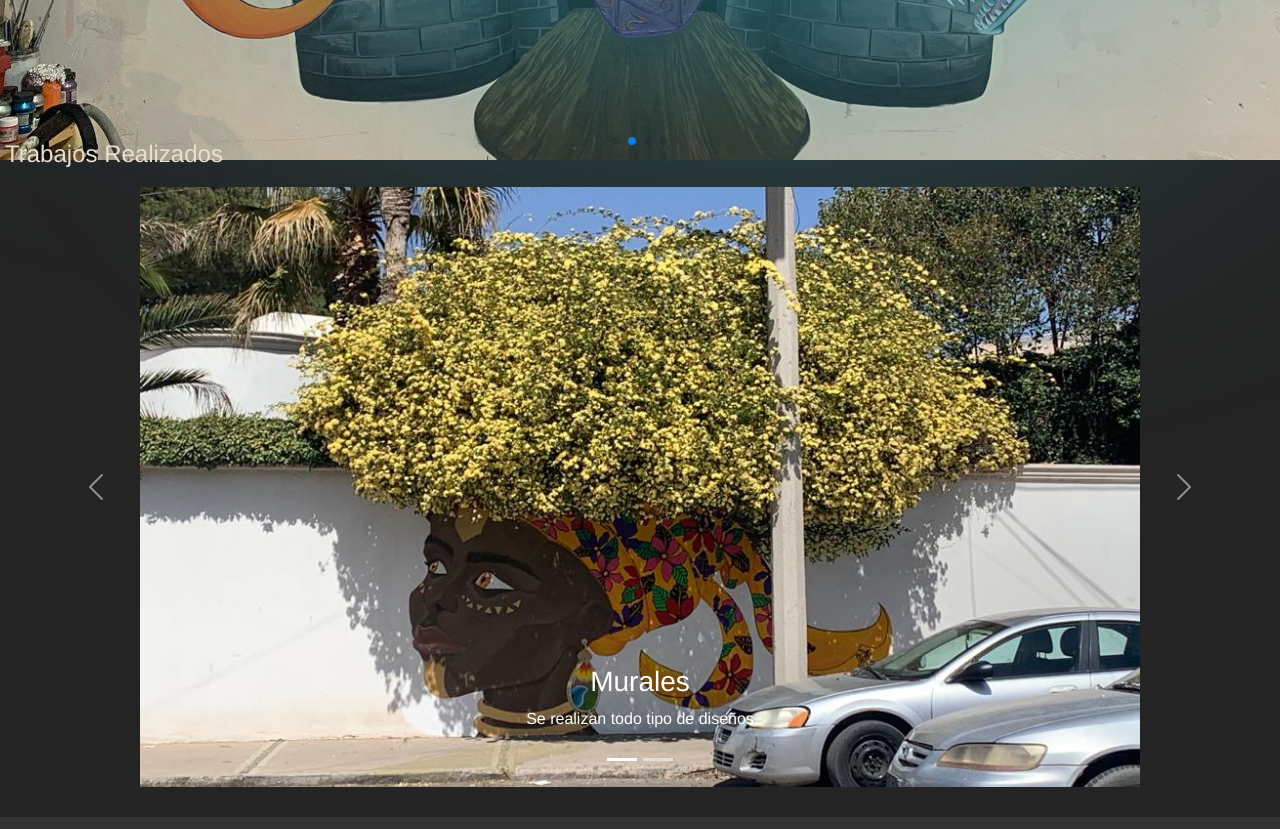
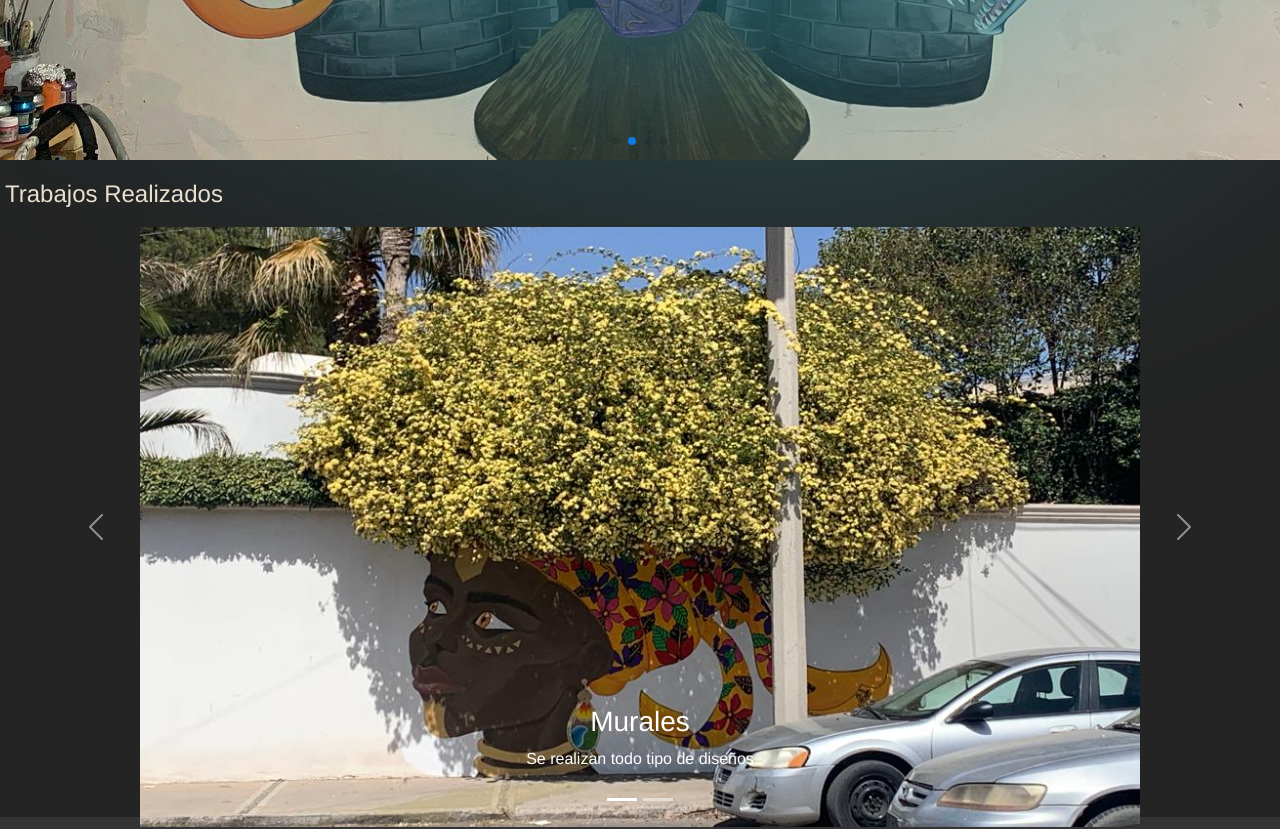
Before and after one commit to FabianGoCha/Alkaliz-web, a React (Vite) app: page / in a window 1280 px wide. Shown: the part 740-1569 px from the top of the page. Built offline with nearby package versions, Linux system fonts and the light colour scheme.

Commit message:
adjust home page

```diff
--- a/src/Componentes/Inicio/Carousel/Carousel.css
+++ b/src/Componentes/Inicio/Carousel/Carousel.css
@@ -1,7 +1,10 @@
 .Carrusel{
     display: 'inline-block';
     max-width: 1500px;
-    max-height: 1500px;
+    max-height: 2000px;
+    min-width: 500px;
+    min-height: 400px;
+    top: 10px;
     padding: 30;
     bottom: 30px;
     position: relative;
```
